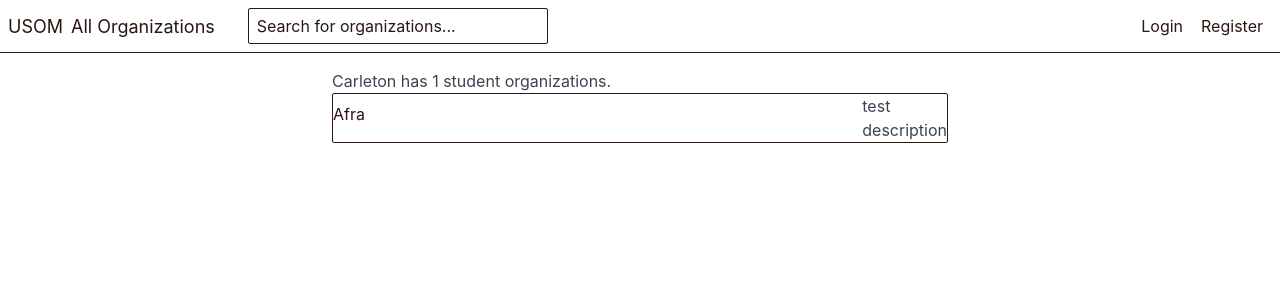
After one commit to emmaknospe/usom, a Django app: page /organizations/all-orgs/ in a window 1280 px wide. The commit adds this page. Shown: the top 300 px of the page. Run offline with Django 3.2, Linux system fonts and the light colour scheme; data comes from the database, SQL or seed files in the repository; some libraries are stand-ins or nearby versions.

Commit message:
all orgs page

```diff
--- a/organizations/urls.py
+++ b/organizations/urls.py
@@ -8,5 +8,6 @@ urlpatterns = [
     path('organization-join/<int:organization_id>/<slug:tab>/', views.organization_join, name='organization-join'),
     path('organization-leave/<int:organization_id>/<slug:tab>/', views.organization_leave, name='organization-leave'),
     path('organization-create/', views.create_organization, name='organization-create'),
-    path('get-organizations-by-name/', views.get_organizations_by_name, name='get-organizations-by-name')
+    path('get-organizations-by-name/', views.get_organizations_by_name, name='get-organizations-by-name'),
+    path("all-orgs/", views.get_all_organization, name = 'get-all-organizations')
 ]
--- a/organizations/views.py
+++ b/organizations/views.py
@@ -21,6 +21,11 @@ def get_organizations_by_name(request):
     name = request.GET['name']
     organizations = Organization.objects.filter(name__istartswith=name)
     return render(request, 'organizations/organizations_search_list.html', {'organizations': organizations})
+
+def get_all_organization(request):
+    organizations = Organization.objects.order_by("name")
+    num_all_orgs = len(organizations)
+    return render(request, 'All_Orgs.html', {'organizations': organizations, "num": num_all_orgs})
 
 
 
--- a/profiles/models.py
+++ b/profiles/models.py
@@ -21,3 +21,6 @@ class Profile(models.Model):
 
     def initals(self):
         return self.first_name_name[0] + self.last_name[0]
+
+    def num_orgs(self):
+        return len(self.organizations.all())
--- /dev/null
+++ b/templates/All_Orgs.html
@@ -0,0 +1,21 @@
+{% extends 'base.html' %}
+{% block header_content %}
+{% endblock %}
+{% block content %}
+    <div class="panel-header",>
+        <div class="column col-mx-auto col-6">
+
+           Carleton has {{ num }} student organizations.
+
+        </div>
+    </div>
+    <div class="panel-body">
+        <div class="column col-mx-auto col-6">
+            <div class="panel">
+                {% for organization in organizations %}
+                    {% include 'all_organization_list_view.html' %}
+                {% endfor %}
+             </div>
+        </div>
+    </div>
+{% endblock %}
--- a/templates/Profiles/Profile_About.html
+++ b/templates/Profiles/Profile_About.html
@@ -6,8 +6,8 @@
                 <a href="{% url 'profile_view_tab' profile_id=profile.id tab='about' %}">About</a>
           </li>
           </li>
-          <li class="tab-item">
-            <a href="{% url 'profile_view_tab' profile_id=profile.id tab='clubs' %}" class="inactive">Clubs</a>
+          <li class="badge", data-badge={{ profile.num_orgs }}>
+            <a href="{% url 'profile_view_tab' profile_id=profile.id tab='clubs' %}" class="inactive">Organizations</a>
           </li>
           <li class="tab-item">
             <a href="{% url 'profile_view_tab' profile_id=profile.id tab='positions' %}" class="inactive">Positions</a>
--- a/templates/Profiles/Profile_Clubs.html
+++ b/templates/Profiles/Profile_Clubs.html
@@ -6,8 +6,8 @@
                 <a href="{% url 'profile_view_tab' profile_id=profile.id tab='about' %}" class="inactive">About</a>
           </li>
           </li>
-          <li class="tab-item">
-            <a href="{% url 'profile_view_tab' profile_id=profile.id tab='clubs' %}" class="active">Clubs</a>
+          <li class="badge", data-badge={{ profile.num_orgs }}>
+            <a href="{% url 'profile_view_tab' profile_id=profile.id tab='clubs' %}" class="active">Organizations</a>
           </li>
           <li class="tab-item">
             <a href="{% url 'profile_view_tab' profile_id=profile.id tab='positions' %}" class="inactive">Positions</a>
@@ -23,7 +23,6 @@
 
   <div class="panel-body">
     {% for organization in profile.organizations.all %}
-       <!-- <a href="{% url  'organization-view' organization_id=organization.id %}"> {{ organization.name }}</a> -->
         {% include 'organization_list_view.html' %}
     {% endfor %}
   </div>
--- a/templates/Profiles/Profile_Positions.html
+++ b/templates/Profiles/Profile_Positions.html
@@ -6,8 +6,8 @@
                 <a href="{% url 'profile_view_tab' profile_id=profile.id tab='about' %}" class="inactive">About</a>
           </li>
           </li>
-          <li class="tab-item">
-            <a href="{% url 'profile_view_tab' profile_id=profile.id tab='clubs' %}" class="inactive">Clubs</a>
+          <li class="badge", data-badge={{ profile.num_orgs }}>
+            <a href="{% url 'profile_view_tab' profile_id=profile.id tab='clubs' %}" class="inactive">Organizations</a>
           </li>
           <li class="tab-item">
             <a href="{% url 'profile_view_tab' profile_id=profile.id tab='positions' %}" class="active">Positions</a>
--- /dev/null
+++ b/templates/all_organization_list_view.html
@@ -0,0 +1,10 @@
+<div style="display: table; width: 100%;">
+
+    <div style="padding-top: 8px; display:table-cell;">
+        <a href="{% url  'organization-view' organization_id=organization.id %}">{{ organization.name }}</a>
+    </div>
+
+    <div style="height:100%; width: 40px; vertical-align: middle; display: table-cell;">
+        {{ organization.description }}
+    </div>
+</div>
--- a/templates/base.html
+++ b/templates/base.html
@@ -16,12 +16,14 @@
     <header class="navbar m-2">
         <section class="navbar-section">
             <a href="{% url "index" %}" class="navbar-brand mr-2">USOM</a>
+            <a href="{% url "get-all-organizations" %}" class="navbar-brand mr-2">All Organizations</a>
             <span class="nav-item search" style="margin-left: 25px;">
                 <input id='id_search' type="text" class="form-input" style="width: 300px;" placeholder="Search for organizations...">
                 <div id="search-dropdown-menu" class="search-dropdown-menu">
 
                 </div>
             </span>
+
         </section>
         <section class="navbar-section">
             <i class="mr-2">{{ VERSION }}</i>
```
